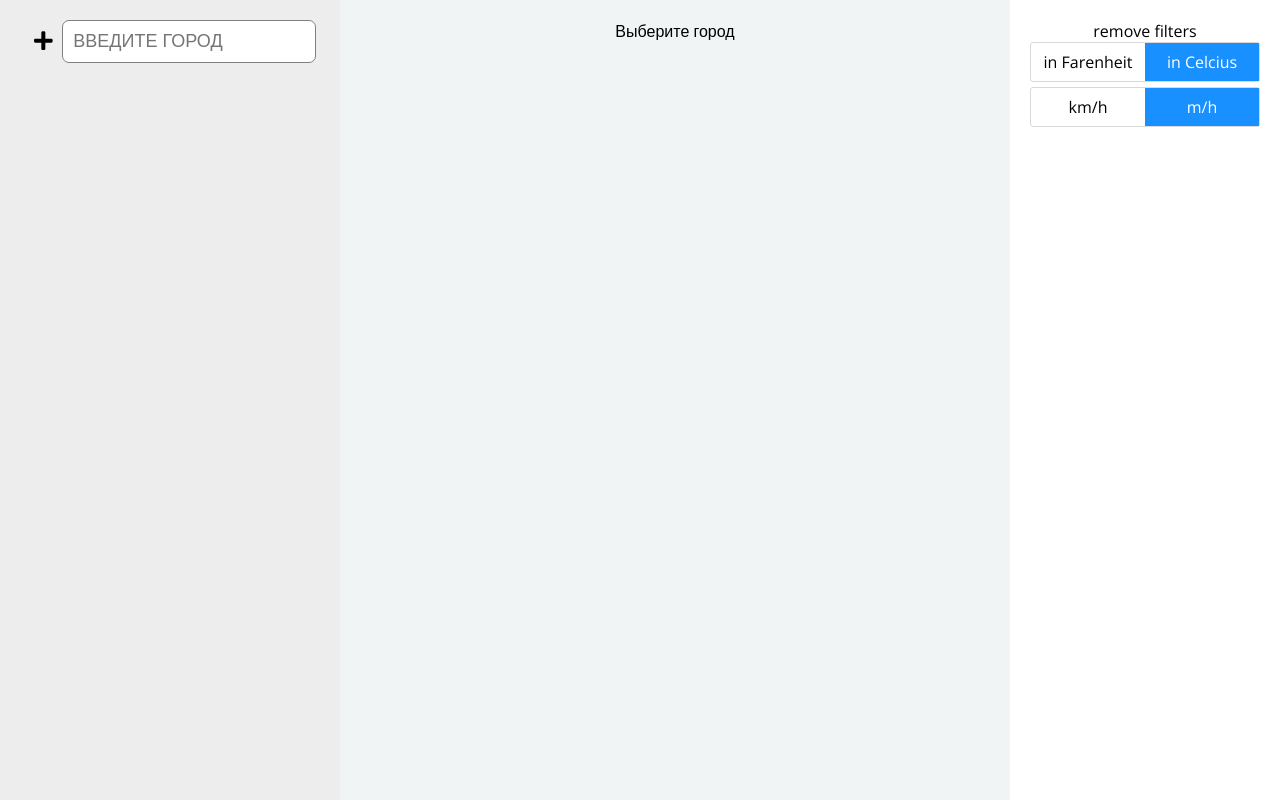
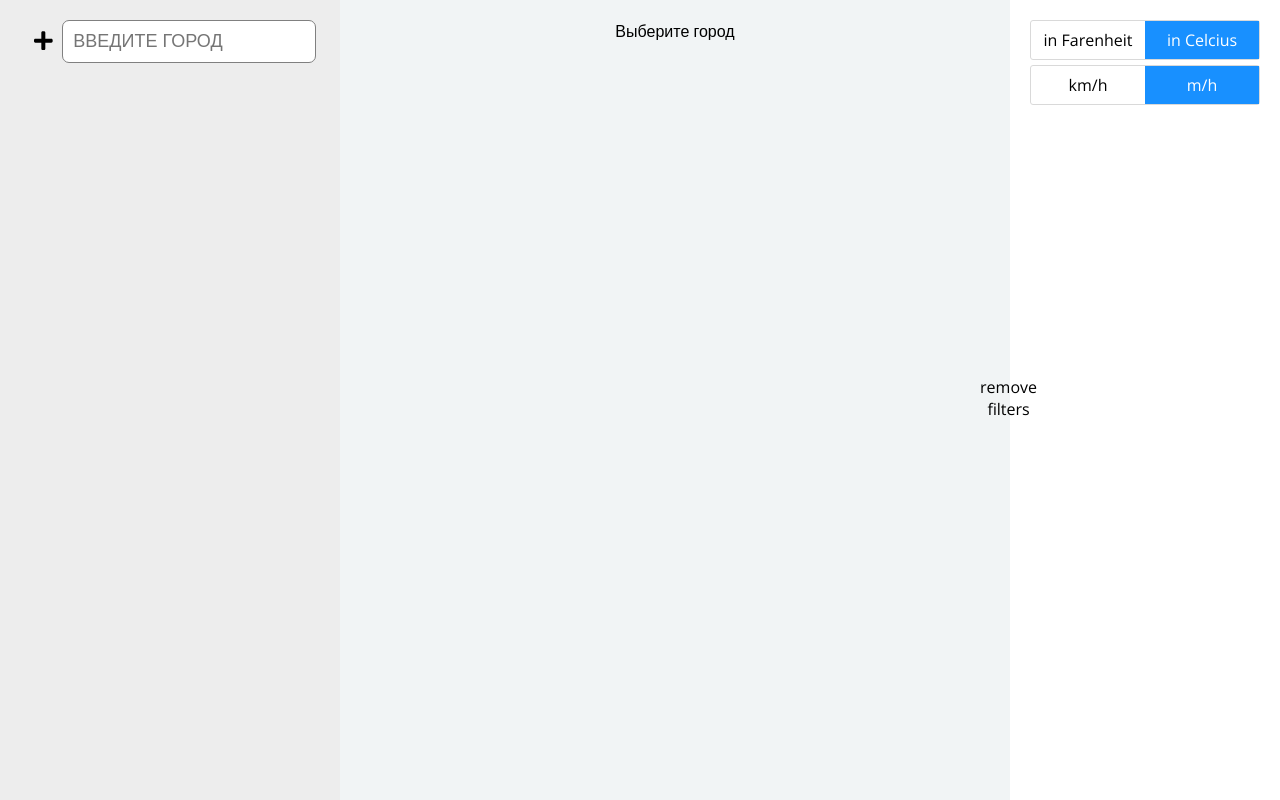
Before and after one commit to manefk/weather-app, a React (Create React App) app: page / in a window 1280 px wide. Built offline with nearby package versions, Linux system fonts and the light colour scheme.

Commit message:
toggle button continued

```diff
--- a/src/App.css
+++ b/src/App.css
@@ -2,10 +2,12 @@
 .App {
   width: 100%;
   height: 100%;
+  position: relative;
+  display: flex;
+  flex-wrap: wrap;
+  text-align: center;
+  overflow-x: hidden;
 
-  display: flex;
- /* flex-wrap: wrap; */
-  text-align: center;
 
 
   }
--- a/src/App.js
+++ b/src/App.js
@@ -12,6 +12,7 @@ import { faPlus } from "@fortawesome/free-solid-svg-icons";
 
 library.add(faTimes);
 library.add(faPlus);
+// library.add(faArrow);
 
 class App extends Component {
   state = {
--- a/src/Filters/Filters.css
+++ b/src/Filters/Filters.css
@@ -1,7 +1,15 @@
 .filters {
+
+
+	position: relative;
 	flex: 0 0 230px;
   	padding: 20px;
-  	transition: all 0.3s;
+  	height: 100%;
+  	animation: slide 0.5s forwards;
+animation-delay: 2s;
+
+
+
 }
 
 .filter {
@@ -29,15 +37,29 @@
 }
 .filters--toggle {
 	background: white;
-	height: 100%;
+
 	position: absolute;
-	left: 1850px;
-	transition: all 0.8s;
+	right: -230px;
+	transition: 1s;
+
+
+
+
 
 
 }
+
+.toggle-filters {
+	text-align: center;
+	position: absolute;
+	bottom: 50%;
+	right: 90%;
+
+
+
+}
+
+
 @media (max-width: 750px) {
-	.filters {
-		order: 2;
-	}
+
 }
--- a/src/Filters/Filters.js
+++ b/src/Filters/Filters.js
@@ -7,7 +7,7 @@ const Filters = props => {
 
 	return (
 		<div className={toggle}>
-			<span onClick = {toggleFilters}> remove filters</span>
+			<span class="toggle-filters" onClick = {toggleFilters}> remove filters</span>
 
 			<div onClick={switchTemp} className="filter">
 				<span className={isCelsius ? "" : "filter__active"}>in Farenheit</span>
--- a/src/WeatherContent/WeatherContent.css
+++ b/src/WeatherContent/WeatherContent.css
@@ -1,12 +1,12 @@
+
 .weather-content {
   background:#F1F4F5;
-  flex: 1 1 auto;
+  flex: 1 1 550px;
   padding: 20px;
+  min-width: ;
 
 }
-.weather-content span {
-  font-size: 25px;
-}
+
 .weather-info {
 
   min-height: 300px;
@@ -18,6 +18,10 @@
   padding: 20px;
 
 }
+.weather-content span {
+  font-size: 25px;
+}
+
 .weather-info__descr {
 
   flex: 1 1 30%;
```
